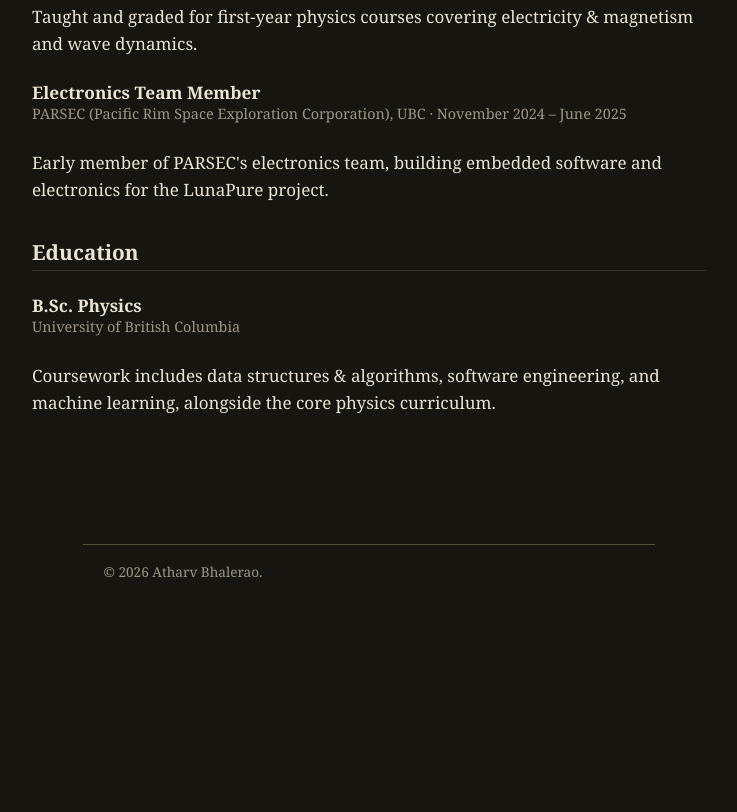
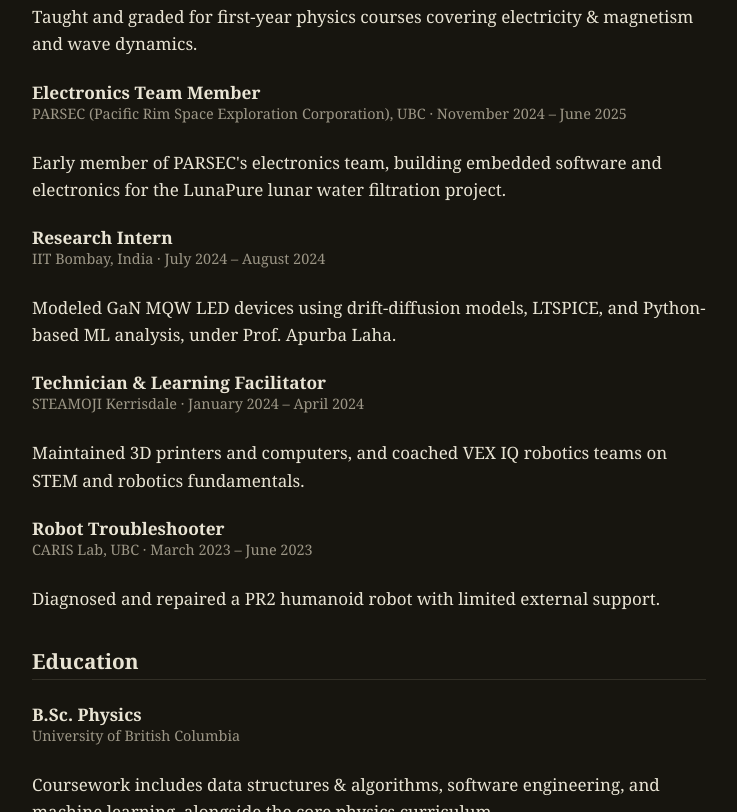
Before and after one commit to imathrock/imathrock.github.io, a plain HTML site: page experience.html in a window 1280 px wide. Shown: the part 551-1363 px from the top of the page, without its empty margins (271-1008 px from the left). Before the commit the page ends 1190 px from the top, so only its background shows below. Drawn offline with Linux system fonts and the light colour scheme.

Commit message:
experience change

```diff
--- a/experience.html
+++ b/experience.html
@@ -40,7 +40,28 @@
   <p class="byline">PARSEC (Pacific Rim Space Exploration Corporation), UBC &middot; November 2024 &ndash; June 2025</p>
   <p>
     Early member of PARSEC's electronics team, building embedded software
-    and electronics for the LunaPure project.
+    and electronics for the LunaPure lunar water filtration project.
+  </p>
+
+  <h3>Research Intern</h3>
+  <p class="byline">IIT Bombay, India &middot; July 2024 &ndash; August 2024</p>
+  <p>
+    Modeled GaN MQW LED devices using drift-diffusion models, LTSPICE, and
+    Python-based ML analysis, under Prof. Apurba Laha.
+  </p>
+
+  <h3>Technician &amp; Learning Facilitator</h3>
+  <p class="byline">STEAMOJI Kerrisdale &middot; January 2024 &ndash; April 2024</p>
+  <p>
+    Maintained 3D printers and computers, and coached VEX IQ robotics teams
+    on STEM and robotics fundamentals.
+  </p>
+
+  <h3>Robot Troubleshooter</h3>
+  <p class="byline">CARIS Lab, UBC &middot; March 2023 &ndash; June 2023</p>
+  <p>
+    Diagnosed and repaired a PR2 humanoid robot with limited external
+    support.
   </p>
 
   <h2>Education</h2>
```
